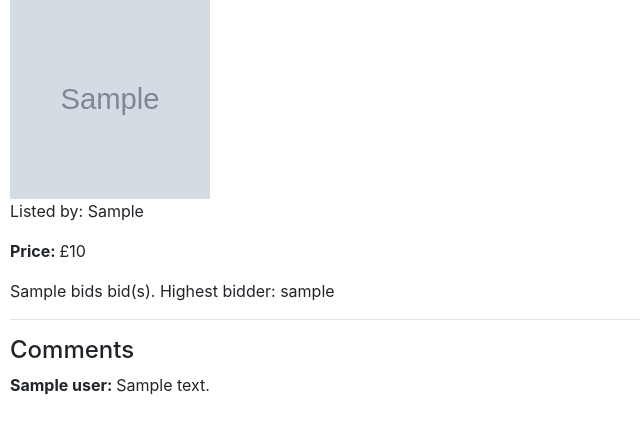
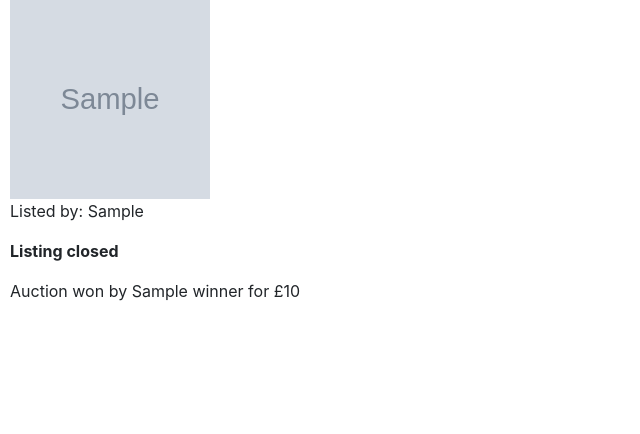
Before and after one commit to hannabh/cs50_web, a Django app: template commerce/auctions/templates/auctions/listing.html in a window 1280 px wide. Shown: the part 274-708 px from the top of the page, without its empty margins (0-640 px from the left). Run offline with Django 3.2, Linux system fonts and the light colour scheme; the template is opened without the code that fills it: most values are stand-ins (such as "Sample title", 1, 10 or a date in 2020); grey boxes marked "Sample" are stand-in pictures; some libraries are stand-ins or nearby versions.

Commit message:
add close listing function

```diff
--- a/commerce/auctions/templates/auctions/listing.html
+++ b/commerce/auctions/templates/auctions/listing.html
@@ -19,6 +19,9 @@
 {% endif %}
 
 <p>Listed by: {{ listing.listed_by }}</p>
+
+{% if listing.open %}
+
     <p><b>Price: </b>£{{  listing.get_current_price  }}</p>
     {% if highest_bid %}
     <p>{{ bids }} bid(s). Highest bidder: {{ highest_bid.bidder.username }}</p>
@@ -70,4 +73,22 @@
     </form>
     {% endif %}
 
+    <br>
+    {% if user == listing.listed_by %}
+    <form action="{% url 'close_listing' listing.id %}" method="post">
+        {% csrf_token %}
+        <input class="btn btn-danger" type="submit" value="Close Listing">
+    </form>
+    {% endif %}
+
+{% else %}
+    <p><b>Listing closed</b></p>
+    {% if listing.winner == user %}
+    <p>You won the auction for £{{ listing.get_current_price }}</p>
+    {% else %}
+    <p>Auction won by {{ listing.winner }} for £{{ listing.get_current_price }}</p>
+{% endif %}
+
+{% endif %}
+
 {% endblock %}
--- a/commerce/auctions/urls.py
+++ b/commerce/auctions/urls.py
@@ -15,4 +15,5 @@ urlpatterns = [
     path("categories", views.categories, name="categories"),
     path("categories/<str:category>", views.category_listings, name="category_listings"),
     path("add_comment/<int:id>", views.add_comment, name="add_comment"),
+    path("close_listing/<int:id>", views.close_listing, name="close_listing"),
 ]
```
Also changed, not shown: commerce/auctions/models.py (+5 -6 lines), commerce/auctions/views.py (+8 -0 lines). Lines whose indentation alone changed are shown as unchanged.
